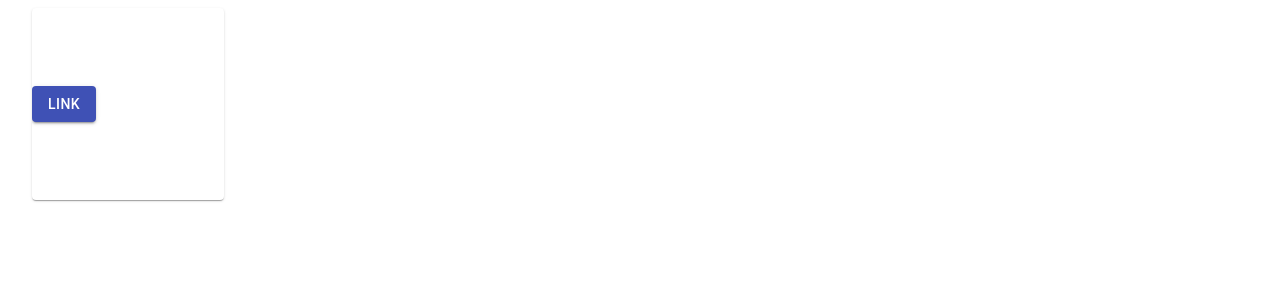
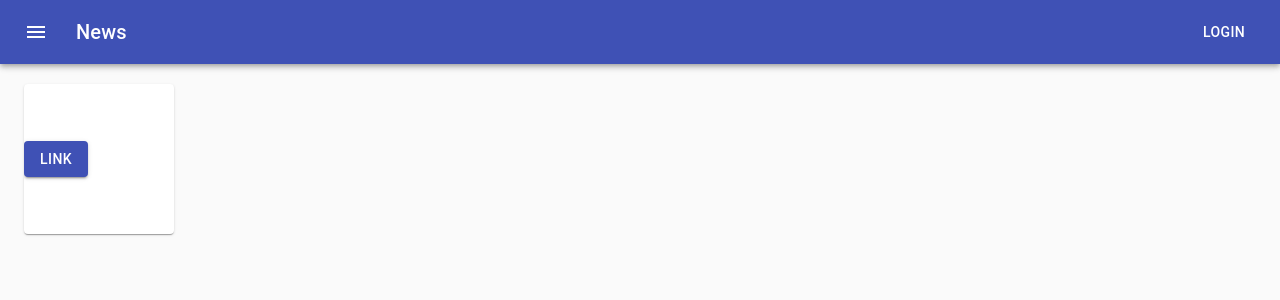
Before and after one commit to Simon-Oliver/next-exploration, a Next.js app: page /dashboard in a window 1280 px wide. Shown: the top 300 px of the page. Built offline with nearby package versions, Linux system fonts and the light colour scheme.

Commit message:
added some material components

```diff
--- /dev/null
+++ b/components/Module/Module.js
@@ -0,0 +1,24 @@
+import React, { useState, useEffect, useRef } from 'react';
+import { Button, Box, Container, Card, CardActionArea, makeStyles } from '@material-ui/core';
+
+const useStyles = makeStyles({
+  card: {
+    height: '150px',
+    width: '150px',
+  },
+});
+
+const Module = () => {
+  const classes = useStyles();
+  return (
+    <Card className={classes.card}>
+      <CardActionArea className={classes.card}>
+        <Button variant="contained" color="primary" href="#contained-buttons">
+          Link
+        </Button>
+      </CardActionArea>
+    </Card>
+  );
+};
+
+export default Module;
--- /dev/null
+++ b/components/Module/index.js
@@ -0,0 +1,2 @@
+import Module from './Module';
+export default Module;
--- /dev/null
+++ b/components/Navbar/Navbar.js
@@ -0,0 +1,43 @@
+import React from 'react';
+import { makeStyles } from '@material-ui/core/styles';
+import AppBar from '@material-ui/core/AppBar';
+import Toolbar from '@material-ui/core/Toolbar';
+import Typography from '@material-ui/core/Typography';
+import Button from '@material-ui/core/Button';
+import IconButton from '@material-ui/core/IconButton';
+import { CssBaseline } from '@material-ui/core';
+import MenuIcon from '@material-ui/icons/Menu';
+
+const useStyles = makeStyles((theme) => ({
+  root: {
+    flexGrow: 1,
+  },
+  menuButton: {
+    marginRight: theme.spacing(2),
+  },
+  title: {
+    flexGrow: 1,
+  },
+}));
+
+const Navbar = () => {
+  const classes = useStyles();
+
+  return (
+    <AppBar position="static">
+      <CssBaseline>
+        <Toolbar>
+          <IconButton edge="start" className={classes.menuButton} color="inherit" aria-label="menu">
+            <MenuIcon />
+          </IconButton>
+          <Typography variant="h6" className={classes.title}>
+            News
+          </Typography>
+          <Button color="inherit">Login</Button>
+        </Toolbar>
+      </CssBaseline>
+    </AppBar>
+  );
+};
+
+export default Navbar;
--- /dev/null
+++ b/components/Navbar/index.js
@@ -0,0 +1,2 @@
+import Navbar from './Navbar';
+export default Navbar;
--- /dev/null
+++ b/components/index.js
@@ -0,0 +1,3 @@
+import Navbar from './Navbar';
+import Module from './Module';
+export { Navbar, Module };
--- a/package.json
+++ b/package.json
@@ -9,6 +9,7 @@
   },
   "dependencies": {
     "@material-ui/core": "^4.10.2",
+    "@material-ui/icons": "^4.9.1",
     "next": "9.3.5",
     "node-fetch": "^2.6.0",
     "react": "16.13.1",
--- a/pages/dashboard.js
+++ b/pages/dashboard.js
@@ -1,25 +1,26 @@
 import React, { useState, useEffect, useRef } from 'react';
-import { Button, Box, Container, Card, CardActionArea, makeStyles } from '@material-ui/core';
+import { Button, Box, Container, makeStyles } from '@material-ui/core';
+import { Navbar, Module } from '../components';
 
 const useStyles = makeStyles({
   card: {
-    height: '15vw',
-    width: '15vw',
+    height: '150px',
+    width: '150px',
+  },
+  container: {
+    marginTop: '20px',
   },
 });
 
 const Dashboard = () => {
   const classes = useStyles();
   return (
-    <Container>
-      <Card className={classes.card}>
-        <CardActionArea className={classes.card}>
-          <Button variant="contained" color="primary" href="#contained-buttons">
-            Link
-          </Button>
-        </CardActionArea>
-      </Card>
-    </Container>
+    <React.Fragment>
+      <Navbar></Navbar>
+      <Container className={classes.container}>
+        <Module></Module>
+      </Container>
+    </React.Fragment>
   );
 };
 
```
Also changed, not shown: components/Module/Drawer/Drawer.js (added, +81 -0 lines), 1 other file (tests, documents, lock files or other folders).
